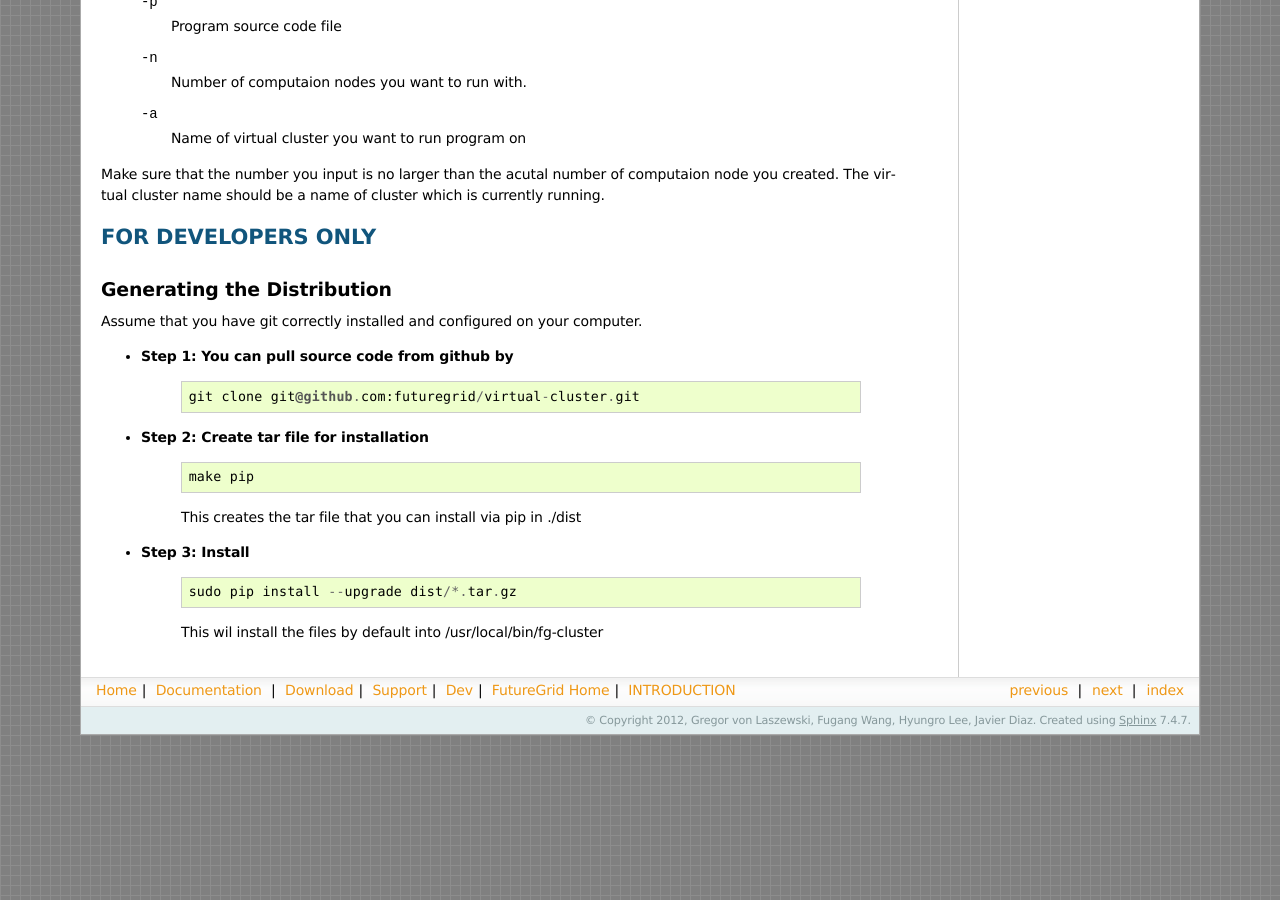
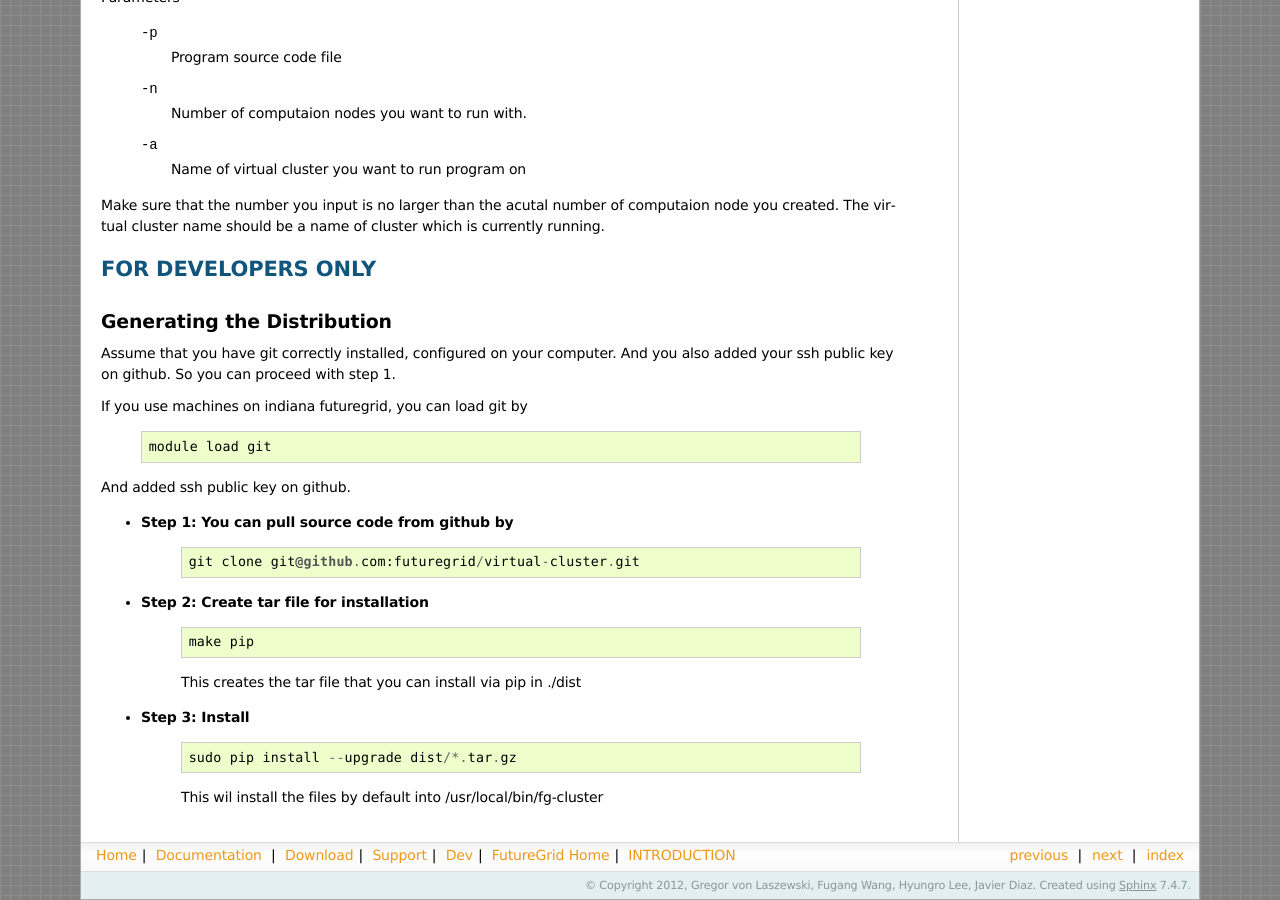
Before and after one commit to futuregrid/virtual-cluster, a Sphinx documentation site: the page built from doc/source/intro.rst, in a window 1280 px wide and 900 px high, scrolled down 7905 px. Built offline with Sphinx 7.4.7, drawn with Linux system fonts in a browser that asks for light colours; formulas are drawn with MathJax 3; pages that are not in the unit, such as notebooks, are missing from menus; some of the changed text lies outside the part shown.

Commit message:
Update doc/source/intro.rst

```diff
--- a/doc/source/intro.rst
+++ b/doc/source/intro.rst
@@ -206,11 +206,13 @@ It has the following format::
     # Slurm configuration input file
     slurm = ~/.futuregrid/slurm.conf.in
     # userkey pem file
-    userkey = ~/PUT-YOUR-USER-NAME.pem
+    userkey = ~/PUT-YOUR-USER-NAME-HERE.pem
     # environment file
     enrc = ~/novarc
     # program interface
     interface = euca2ools
+    # cloud to use
+    cloud = nova
 
 You will have to modify the <PUT-YOUR-USER-NAME-HERE> occurrence
 within the file with the name that you use to associate your key. The
@@ -467,8 +469,17 @@ FOR DEVELOPERS ONLY
 Generating the Distribution
 ---------------------------
 
-Assume that you have git correctly installed and configured on your
-computer.
+Assume that you have git correctly installed, configured on your
+computer. And you also added your ssh public key on github. So you
+can proceed with step 1.
+
+If you use machines on indiana futuregrid, you can load git by
+
+	::
+
+	    module load git
+
+And added ssh public key on github.
 
 * **Step 1: You can pull source code from github by**
 
```
